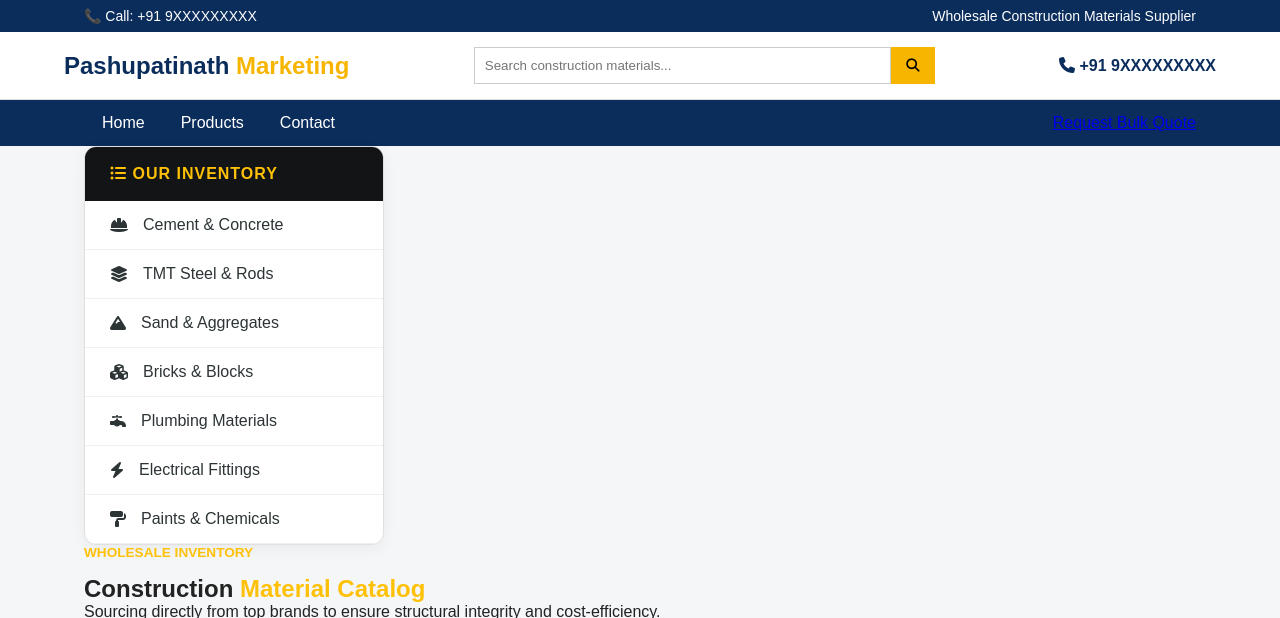
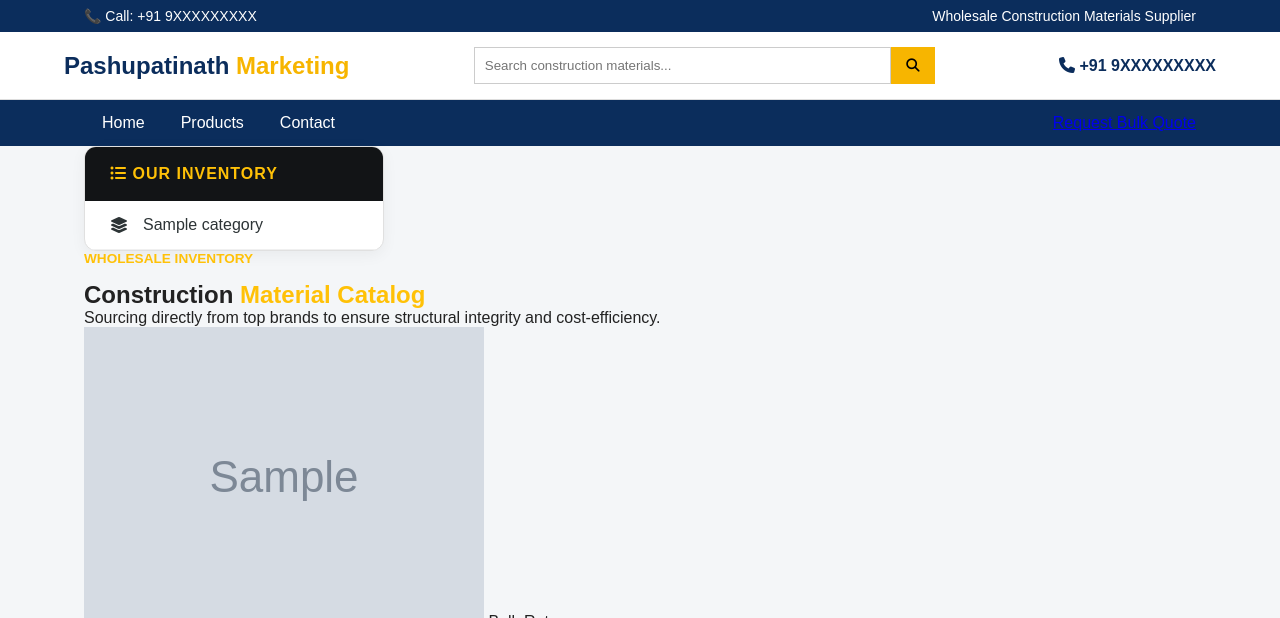
Before and after one commit to Omhursal45/hardware-shop-website, a Django app: template shop/templates/shop/products.html in a window 1280 px wide. Shown: the top 618 px of the page. Run offline with Django 3.2, Linux system fonts and the light colour scheme; the template is opened without the code that fills it: most values are stand-ins (such as "Sample title", 1, 10 or a date in 2020); grey boxes marked "Sample" are stand-in pictures.

Commit message:
Render dynamic product catalog with category sidebar and detail links

```diff
--- a/shop/templates/shop/products.html
+++ b/shop/templates/shop/products.html
@@ -4,70 +4,72 @@
 {% block title %}Material Catalog | Pashupatinath Marketing{% endblock %}
 
 {% block extra_css %}
-    <link rel="stylesheet" href="{% static 'css/products.css' %}">
+<link rel="stylesheet" href="{% static 'css/products.css' %}">
 {% endblock %}
 
 {% block content %}
 <section class="catalog-wrapper">
     <div class="container catalog-flex">
 
+        <!-- SIDE BAR -->
         <aside class="side-nav">
             <div class="side-nav-header">
                 <i class="fa-solid fa-list-ul"></i>
                 <span>Our Inventory</span>
             </div>
             <ul class="side-menu">
-                <li><a href="#" class="active"><i class="fa-solid fa-hard-hat"></i> Cement & Concrete</a></li>
-                <li><a href="#"><i class="fa-solid fa-layer-group"></i> TMT Steel & Rods</a></li>
-                <li><a href="#"><i class="fa-solid fa-mountain"></i> Sand & Aggregates</a></li>
-                <li><a href="#"><i class="fa-solid fa-cubes"></i> Bricks & Blocks</a></li>
-                <li><a href="#"><i class="fa-solid fa-faucet"></i> Plumbing Materials</a></li>
-                <li><a href="#"><i class="fa-solid fa-bolt"></i> Electrical Fittings</a></li>
-                <li><a href="#"><i class="fa-solid fa-paint-roller"></i> Paints & Chemicals</a></li>
+                {% for category in categories %}
+                <li>
+                    <a href="?category={{ category.id }}">
+                        <i class="fa-solid fa-layer-group"></i>
+                        {{ category.name }}
+                    </a>
+                </li>
+                {% endfor %}
             </ul>
         </aside>
 
+        <!-- MAIN CONTENT -->
         <div class="catalog-main">
             <div class="catalog-header-card">
                 <span class="sub-tag">Wholesale Inventory</span>
                 <h2>Construction <span class="highlight">Material Catalog</span></h2>
-                <p>Sourcing directly from top brands to ensure structural integrity and cost-efficiency.</p>
+                <p>
+                    Sourcing directly from top brands to ensure structural integrity
+                    and cost-efficiency.
+                </p>
             </div>
 
             <div class="products-grid">
-                <div class="material-card">
-                    <div class="material-img">
-                        <img src="{% static 'images/product/cement.jpg' %}" alt="Cement">
-                        <span class="material-badge">Bulk Rates</span>
-                    </div>
+                {% for product in products %}
+               <div class="material-card">
+    <div class="material-img">
+        <a href="{% url 'product_detail' product.slug %}">
+            <img src="{{ product.image.url }}" alt="{{ product.name }}">
+        </a>
+        <span class="material-badge">Bulk Rates</span>
+    </div>
+
+
                     <div class="material-body">
-                        <span class="material-cat">Cement</span>
-                        <h3>Premium OPC 53 Grade</h3>
-                        <p>High-strength cement suitable for all RCC structures and load-bearing walls.</p>
+                        <span class="material-cat">{{ product.category.name }}</span>
+                        <h3>{{ product.name }}</h3>
+                        <p>{{ product.description }}</p>
+
                         <div class="material-footer">
                             <span class="price-info">Wholesale Only</span>
-                            <a href="{% url 'enquiry' %}" class="btn-action-sm">Get Quote</a>
+                            <a href="{% url 'enquiry' %}?product={{ product.id }}" class="btn-action-sm">
+                                Get Quote
+                            </a>
                         </div>
                     </div>
                 </div>
-
-                <div class="material-card">
-                    <div class="material-img">
-                        <img src="{% static 'images/product/steel.jpg' %}" alt="Steel">
-                        <span class="material-badge">Certified</span>
-                    </div>
-                    <div class="material-body">
-                        <span class="material-cat">TMT Steel</span>
-                        <h3>FE 550D TMT Bars</h3>
-                        <p>Superior earthquake-resistant rods with high ductility and bonding strength.</p>
-                        <div class="material-footer">
-                            <span class="price-info">Per Ton</span>
-                            <a href="{% url 'enquiry' %}" class="btn-action-sm">Get Quote</a>
-                        </div>
-                    </div>
-                </div>
+                {% empty %}
+                <p>No products available.</p>
+                {% endfor %}
             </div>
         </div>
+
     </div>
 </section>
 {% endblock %}
```
